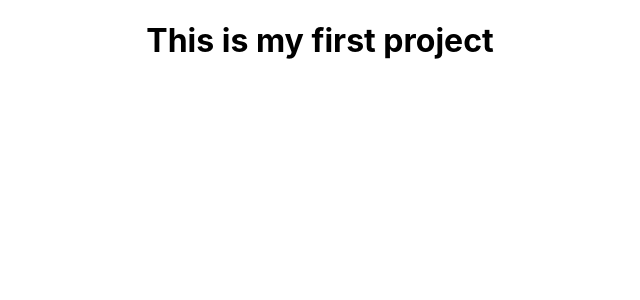
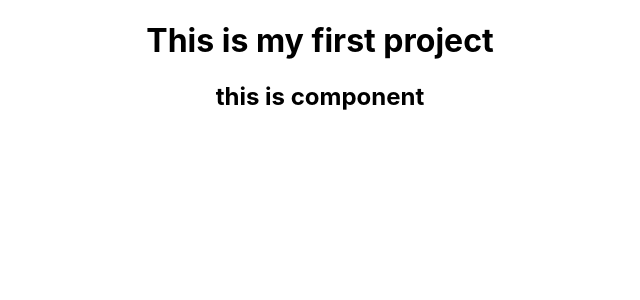
Before and after one commit to PiyumalNipuna60/React-Study-02, a React (Create React App) app in the folder project-01/: page / in a window 1280 px wide. Shown: the top 300 px of the page, without its empty margins (320-960 px from the left). Built offline with nearby package versions, Linux system fonts and the light colour scheme.

Commit message:
Crate fitst component

```diff
--- a/project-01/src/App.js
+++ b/project-01/src/App.js
@@ -1,10 +1,12 @@
 import logo from './logo.svg';
 import './App.css';
+import PartOne from './components/PartOne';
 
 function App() {
   return (
     <div className="App">
       <h1>This is my first project</h1>
+      <PartOne />
     </div>
   );
 }
--- /dev/null
+++ b/project-01/src/components/PartOne.js
@@ -0,0 +1,11 @@
+import React, { Component } from 'react'
+
+export default class PartOne extends Component {
+  render() {
+    return (
+      <div>
+        <h2>this is component</h2>
+      </div>
+    )
+  }
+}
```
